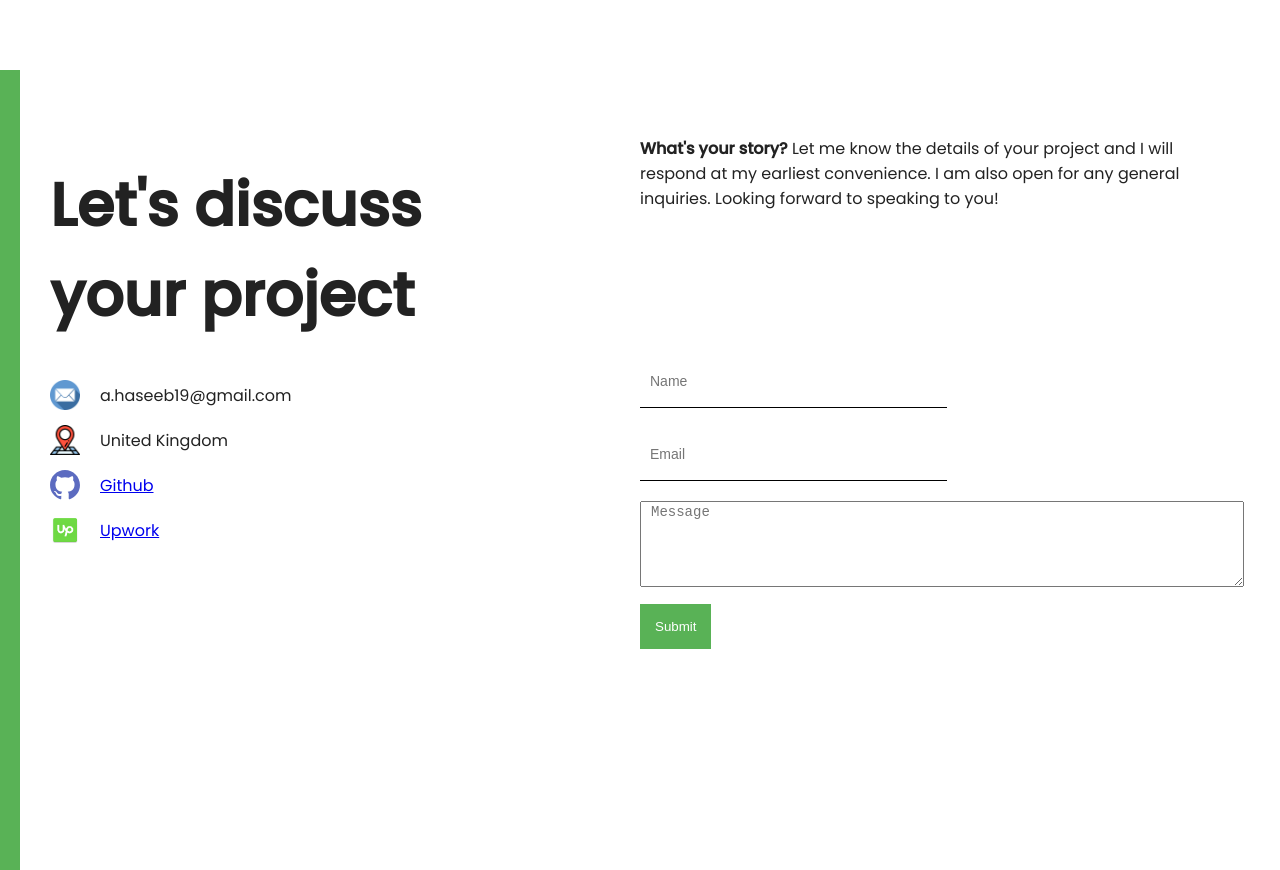
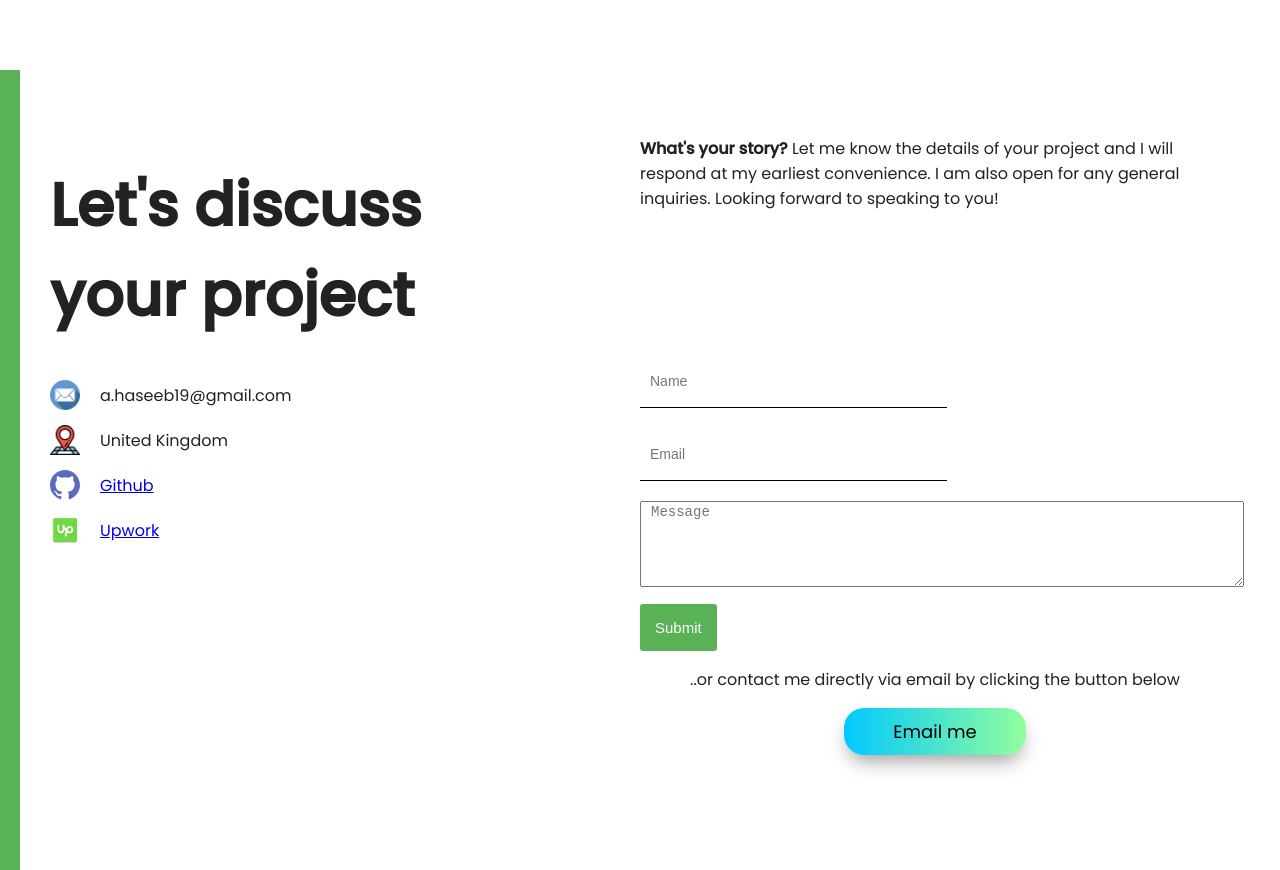
Before and after one commit to haseeb-iqbal/portfolio-website, a React (Create React App) app: page / in a window 1280 px wide. Shown: the part 2545-3415 px from the top of the page. Built offline with nearby package versions, Linux system fonts and the light colour scheme.

Commit message:
Added email me button and some styling update

```diff
--- a/src/components/contact/contact.css
+++ b/src/components/contact/contact.css
@@ -77,7 +77,37 @@ button {
   font-weight: 500;
   cursor: pointer;
   transition: background-color 0.1s linear;
+  font-size: 15px;
+  border-radius: 3px;
 }
+
+.email-me-button {
+  display: inline-block;
+  font-family: var(--profile-font);
+  margin-left: 10px;
+  margin-right: 10px;
+  padding: 10px 16px;
+  border-radius: 20px;
+  border: 0;
+  font-size: 18px;
+  width: 150px;
+  box-shadow: 0 10px 20px -5px rgba(0, 0, 0, 0.4);
+  text-align: center;
+  text-decoration: none;
+  transition: transform 0.08s ease-in-out;
+  background-image: linear-gradient(90deg, #00c9ff 0%, #92fe9d 100%);
+  color: black;
+}
+
+button:hover,
+.email-me-button:hover {
+  transform: scale(1.04);
+}
+button:active,
+.email-me-button:active {
+  transform: translateY(1.5px);
+}
+
 button:disabled {
   background-color: grey;
 }
@@ -85,6 +115,14 @@ button:disabled {
 .error-message {
   color: red;
   font-size: 12px;
+  margin-bottom: -5px;
+}
+
+.submission-error-message {
+  color: rgb(153, 0, 0);
+}
+.submission-success-message {
+  color: rgb(4, 180, 63);
 }
 
 @media screen and (max-width: 480px) {
--- a/src/components/contact/contact.jsx
+++ b/src/components/contact/contact.jsx
@@ -123,7 +123,10 @@ const Contact = () => {
             any general inquiries. Looking forward to speaking to you!
           </p>
           {done ? (
-            "Thank you for your message! I will be in contact shortly"
+            <b class="submission-success-message">
+              {" "}
+              Thank you for your message! I will be in contact shortly
+            </b>
           ) : (
             <form ref={formRef} onSubmit={handleSubmit}>
               {validationErrors.sender_name && (
@@ -173,8 +176,19 @@ const Contact = () => {
             </form>
           )}
 
-          {sendingError &&
-            "Sorry but this doesn't seem to be working at the moment. Please try again later or contact me directly on my email address"}
+          {sendingError && (
+            <p class="submission-error-message">
+              Sorry but this doesn't seem to be working at the moment. Please
+              try again later or contact me directly on my email address
+            </p>
+          )}
+          <p>..or contact me directly via email by clicking the button below</p>
+          <a
+            class="email-me-button"
+            href="mailto:a.haseeb19@gmail.com?subject=Let's%20get%20in%20touch!&body=Hello%2C%0A%0AI%20came%20across%20your%20website%20and%20would%20like%20to%20chat.%0A%0ARegards%2C"
+          >
+            Email me
+          </a>
         </div>
       </div>
     </div>
```
